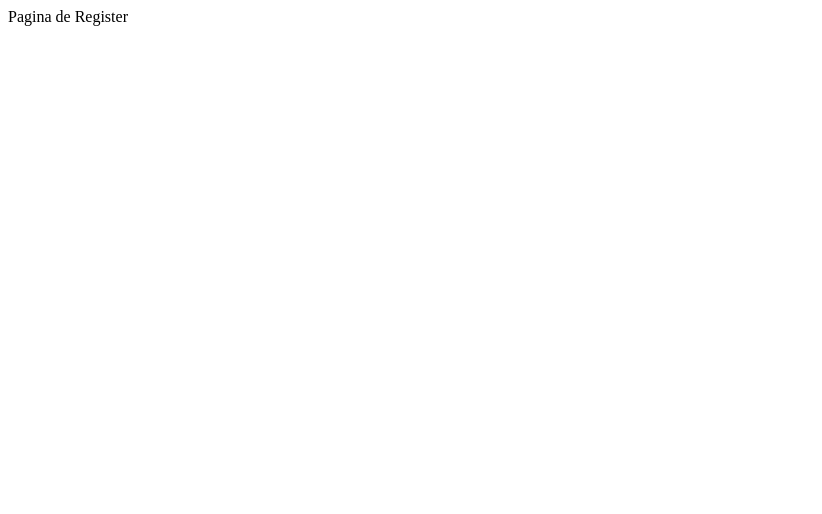
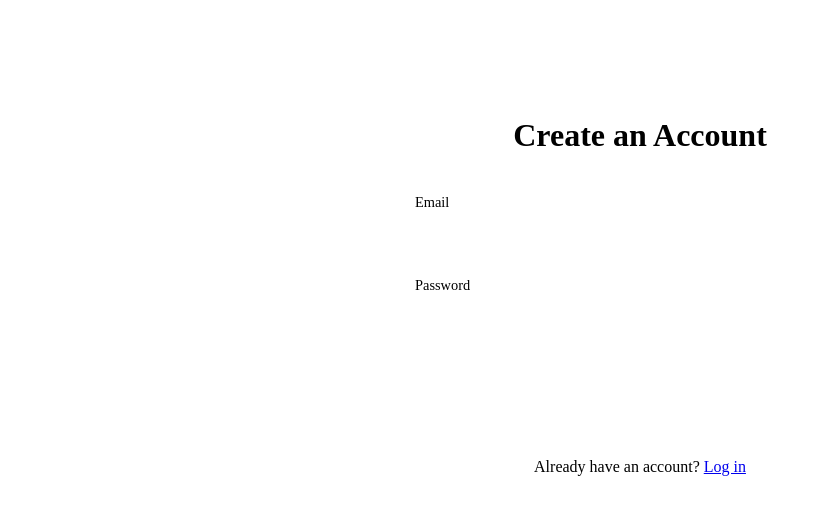
Before and after one commit to RoRoberto94/saas-subscription-client, a React (Vite) app: page /register in a window 1280 px wide. Shown: the top 514 px of the page, without its empty margins (0-822 px from the left). Built offline with nearby package versions, Linux system fonts and the light colour scheme; no server answers; the HTML template or start-up script is replaced by a standard one.

Commit message:
feat: build register page with api connection and state management setup

```diff
--- /dev/null
+++ b/src/components/Layout/PageContainer.module.css
@@ -0,0 +1,10 @@
+.container {
+  width: 100%;
+  max-width: 450px;
+  margin: 4rem auto;
+  padding: 2rem;
+  display: flex;
+  flex-direction: column;
+  align-items: center;
+  gap: 1.5rem;
+}
--- /dev/null
+++ b/src/components/Layout/PageContainer.tsx
@@ -0,0 +1,12 @@
+import React from "react";
+import styles from "./PageContainer.module.css";
+
+interface PageContainerProps {
+  children: React.ReactNode;
+}
+
+const PageContainer: React.FC<PageContainerProps> = ({ children }) => {
+  return <main className={styles.container}>{children}</main>;
+};
+
+export default PageContainer;
--- /dev/null
+++ b/src/lib/axios.ts
@@ -0,0 +1,23 @@
+import axios from "axios";
+
+const apiClient = axios.create({
+  baseURL: import.meta.env.VITE_API_BASE_URL,
+  headers: {
+    "Content-Type": "application/json",
+  },
+});
+
+apiClient.interceptors.request.use(
+  (config) => {
+    const token = localStorage.getItem("authToken");
+    if (token) {
+      config.headers.Authorization = `Bearer ${token}`;
+    }
+    return config;
+  },
+  (error) => {
+    return Promise.reject(error);
+  }
+);
+
+export default apiClient;
--- /dev/null
+++ b/src/pages/Register/Register.module.css
@@ -0,0 +1,61 @@
+.form {
+  width: 100%;
+  display: flex;
+  flex-direction: column;
+  gap: 1rem;
+}
+
+.title {
+  color: var(--text-primary);
+  margin-bottom: 1rem;
+  text-align: center;
+}
+
+.inputGroup {
+  display: flex;
+  flex-direction: column;
+  gap: 0.5rem;
+}
+
+.label {
+  color: var(--text-secondary);
+  font-size: 0.9rem;
+}
+
+.input {
+  width: 100%;
+  padding: 0.75rem;
+  background-color: var(--background-light);
+  border: 1px solid var(--border-color);
+  border-radius: 4px;
+  color: var(--text-primary);
+  font-size: 1rem;
+}
+
+.input:focus {
+  outline: none;
+  border-color: var(--accent-primary);
+}
+
+.button {
+  padding: 0.75rem;
+  margin-top: 1rem;
+  background-color: var(--accent-primary);
+  color: white;
+  border: none;
+  border-radius: 4px;
+  font-size: 1rem;
+  font-weight: 500;
+  cursor: pointer;
+  transition: background-color 0.2s;
+}
+
+.button:hover {
+  background-color: var(--accent-hover);
+}
+
+.loginPrompt {
+  text-align: center;
+  color: var(--text-secondary);
+  margin-top: 1rem;
+}
--- /dev/null
+++ b/src/pages/Register/index.tsx
@@ -0,0 +1,94 @@
+import React, { useState } from "react";
+import { Link, useNavigate } from "react-router-dom";
+import { AxiosError } from "axios";
+import styles from "./Register.module.css";
+import PageContainer from "../../components/Layout/PageContainer";
+import apiClient from "../../lib/axios";
+import { useAuthStore } from "../../store/auth";
+
+const RegisterPage: React.FC = () => {
+  const [email, setEmail] = useState("");
+  const [password, setPassword] = useState("");
+  const [error, setError] = useState<string | null>(null);
+  const navigate = useNavigate();
+  const { login } = useAuthStore();
+
+  const handleSubmit = async (e: React.FormEvent) => {
+    e.preventDefault();
+    setError(null);
+
+    try {
+      await apiClient.post("/auth/register", { email, password });
+
+      const loginResponse = await apiClient.post<{ token: string }>(
+        "/auth/login",
+        { email, password }
+      );
+      const { token } = loginResponse.data;
+
+      const meResponse = await apiClient.get("/auth/me", {
+        headers: {
+          Authorization: `Bearer ${token}`,
+        },
+      });
+      const user = meResponse.data;
+
+      login(user, token);
+
+      navigate("/dashboard");
+    } catch (err) {
+      if (err instanceof AxiosError) {
+        const errorMessage =
+          err.response?.data?.message ||
+          "Registration failed. Please try again.";
+        setError(errorMessage);
+      } else {
+        setError("An unexpected error occurred. Please try again.");
+      }
+    }
+  };
+
+  return (
+    <PageContainer>
+      <h1 className={styles.title}>Create an Account</h1>
+      <form onSubmit={handleSubmit} className={styles.form}>
+        {error && <p style={{ color: "var(--error-color)" }}>{error}</p>}
+        <div className={styles.inputGroup}>
+          <label htmlFor="email" className={styles.label}>
+            Email
+          </label>
+          <input
+            type="email"
+            id="email"
+            className={styles.input}
+            value={email}
+            onChange={(e) => setEmail(e.target.value)}
+            required
+          />
+        </div>
+        <div className={styles.inputGroup}>
+          <label htmlFor="password" className={styles.label}>
+            Password
+          </label>
+          <input
+            type="password"
+            id="password"
+            className={styles.input}
+            value={password}
+            onChange={(e) => setPassword(e.target.value)}
+            required
+            minLength={6}
+          />
+        </div>
+        <button type="submit" className={styles.button}>
+          Register
+        </button>
+      </form>
+      <p className={styles.loginPrompt}>
+        Already have an account? <Link to="/login">Log in</Link>
+      </p>
+    </PageContainer>
+  );
+};
+
+export default RegisterPage;
--- /dev/null
+++ b/src/store/auth.ts
@@ -0,0 +1,42 @@
+import { create } from "zustand";
+import { persist } from "zustand/middleware";
+
+interface User {
+  id: string;
+  email: string;
+  createdAt: string;
+}
+
+interface AuthState {
+  user: User | null;
+  token: string | null;
+  isAuthenticated: boolean;
+  login: (user: User, token: string) => void;
+  logout: () => void;
+  setUser: (user: User | null) => void;
+}
+
+export const useAuthStore = create<AuthState>()(
+  persist(
+    (set) => ({
+      user: null,
+      token: null,
+      isAuthenticated: false,
+
+      login: (user, token) => {
+        set({ user, token, isAuthenticated: true });
+        localStorage.setItem("authToken", token);
+      },
+
+      logout: () => {
+        set({ user: null, token: null, isAuthenticated: false });
+        localStorage.removeItem("authToken");
+      },
+
+      setUser: (user) => set({ user }),
+    }),
+    {
+      name: "auth-storage",
+    }
+  )
+);
```
Also changed, not shown: src/router/index.tsx (+6 -1 lines).
